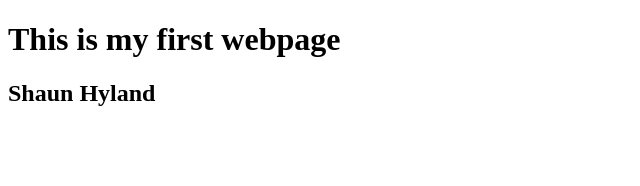
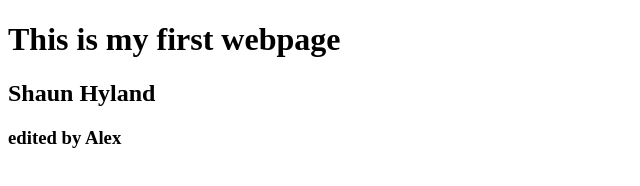
Before and after one commit to GitHubRGU/MyFirstProject, a plain HTML site: page index.html in a window 1280 px wide. Shown: the whole page, without its empty margins (0-640 px from the left). Drawn offline with Linux system fonts and the light colour scheme.

Commit message:
I've edited it!

```diff
--- a/index.html
+++ b/index.html
@@ -7,5 +7,6 @@
 <body>
 <h1>This is my first webpage</h1>
 <h2>Shaun Hyland</h2>
+<h3>edited by Alex</h3>
 </body>
 </html>
```
